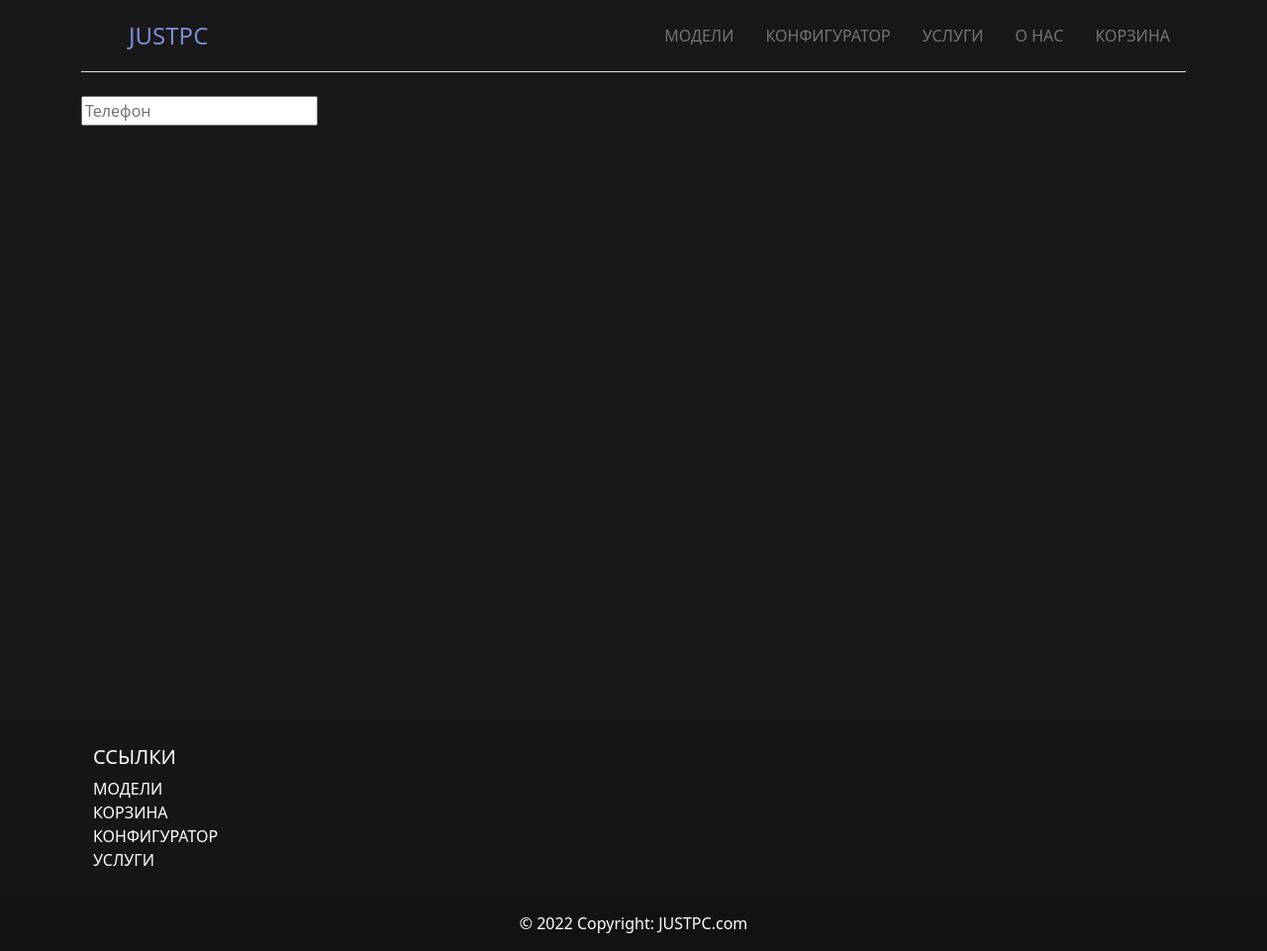
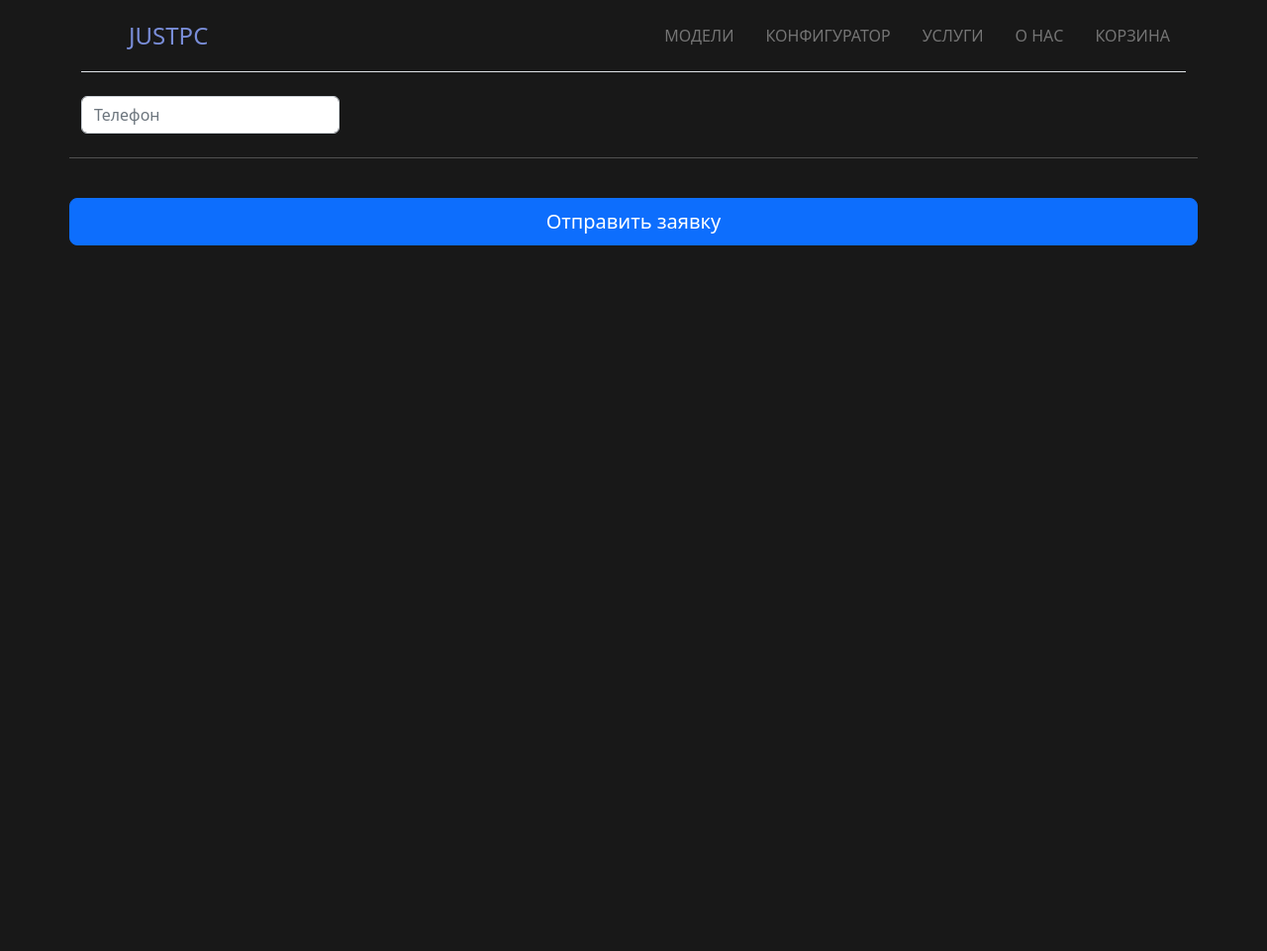
Before and after one commit to barakusabamus/e-commerce_pc, a Django app: page /checkout in a window 1280 px wide. Shown: the whole page at 99% size. After the commit the page ends 248 px from the top, so only its background shows below. Run offline with Django 4.2, Linux system fonts and the light colour scheme.

Commit message:
add new design checkout and delete footer

```diff
--- a/store/static/store/css/style.css
+++ b/store/static/store/css/style.css
@@ -146,5 +146,5 @@ a{
 }
 
 .footer {
-    margin-top: 47%;
+    margin-top: 30.5%;
 }
--- a/store/static/store/js/checkout.js
+++ b/store/static/store/js/checkout.js
@@ -105,7 +105,7 @@ document.addEventListener('DOMContentLoaded', function(){
 
         // console.log(phone)
 
-        if(phone[0] == 8 || phone[0] == 7){
+        if(phone[0] == 8 || phone[0] == 7 || phone[0] == null){
             if(phone.length != 11 ){
                 event.preventDefault()
                 return
--- a/store/templates/store/base.html
+++ b/store/templates/store/base.html
@@ -31,12 +31,12 @@
 </div>
 <div id="content">
 {% block body %}{% endblock %}
-<footer class=" text-center text-lg-start footer " style="background-color: rgba(0, 0, 0, 0.1) ;" >
-    <!-- Grid container -->
+<!-- <footer class=" text-center text-lg-start footer " style="background-color: rgba(0, 0, 0, 0.1) ;" >
+
     <div class="container p-4" >
-      <!--Grid row-->
+
       <div class="row">
-        <!--Grid column-->
+
         <div class="col-lg-3 col-md-6 mb-4 mb-md-0">
           <h5 class="text-uppercase text-white">ССЫЛКИ</h5>
 
@@ -55,22 +55,19 @@
             </li>
           </ul>
         </div>
-        <!--Grid column-->
 
-        <!--Grid column-->
-        <!--Grid column-->
       </div>
-      <!--Grid row-->
+
     </div>
-    <!-- Grid container -->
 
-    <!-- Copyright -->
+
+
     <div class="text-center p-3 text-white" style="background-color: rgba(0, 0, 0, 0.2);">
       © 2022 Copyright:
       <a class="text-dark text-white" href="/">JUSTPC.com</a>
     </div>
-    <!-- Copyright -->
+
   </footer>
-  </footer>
+  </footer> -->
 </body>
 </html>
--- a/store/templates/store/checkout.html
+++ b/store/templates/store/checkout.html
@@ -3,14 +3,20 @@
 
 {% block body %}
     <div class="container  ">
-        <form action="cart" class="checkout" method="post" >
-            {% csrf_token %}
+        <form class="checkout needs-validation row gy-3" style="color: whitesmoke;" action="cart" method="post" >{% csrf_token %}
 
 
-            <input type="tel" data-tel-input maxlength="18" placeholder="Телефон" name="phone" id="phone" value="">
 
 
-        </form>
+            <div class="col-md-3">
+
+                <input  type="phone" class="form-control" data-tel-input maxlength="18"  placeholder="Телефон" name="phone" id="phone" value="">
+
+              </div>
+
+              <hr class="my-4">
+            <button class="w-100 btn btn-primary btn-lg" type="submit">Отправить заявку</button>
+          </form>
 
     </div>
     <script src="{% static 'store/js/checkout.js' %}"></script>
```
